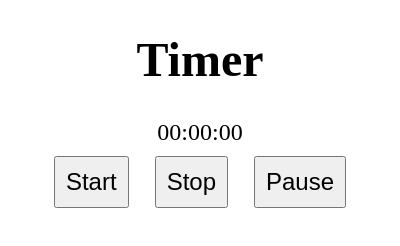
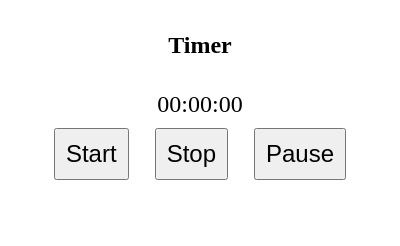
Before and after one commit to emagicjames/Electron-Timer, an Electron app: page index.html in a window 400 px wide. Drawn offline with Linux system fonts and the light colour scheme.

Commit message:
smaller text

```diff
--- a/index.html
+++ b/index.html
@@ -19,7 +19,7 @@
 </head>
 
 <body>
-    <h1>Timer</h1>
+    <h4>Timer</h4>
     <div id="timer">00:00:00</div>
     <button id="start">Start</button>
     <button id="stop">Stop</button>
```
